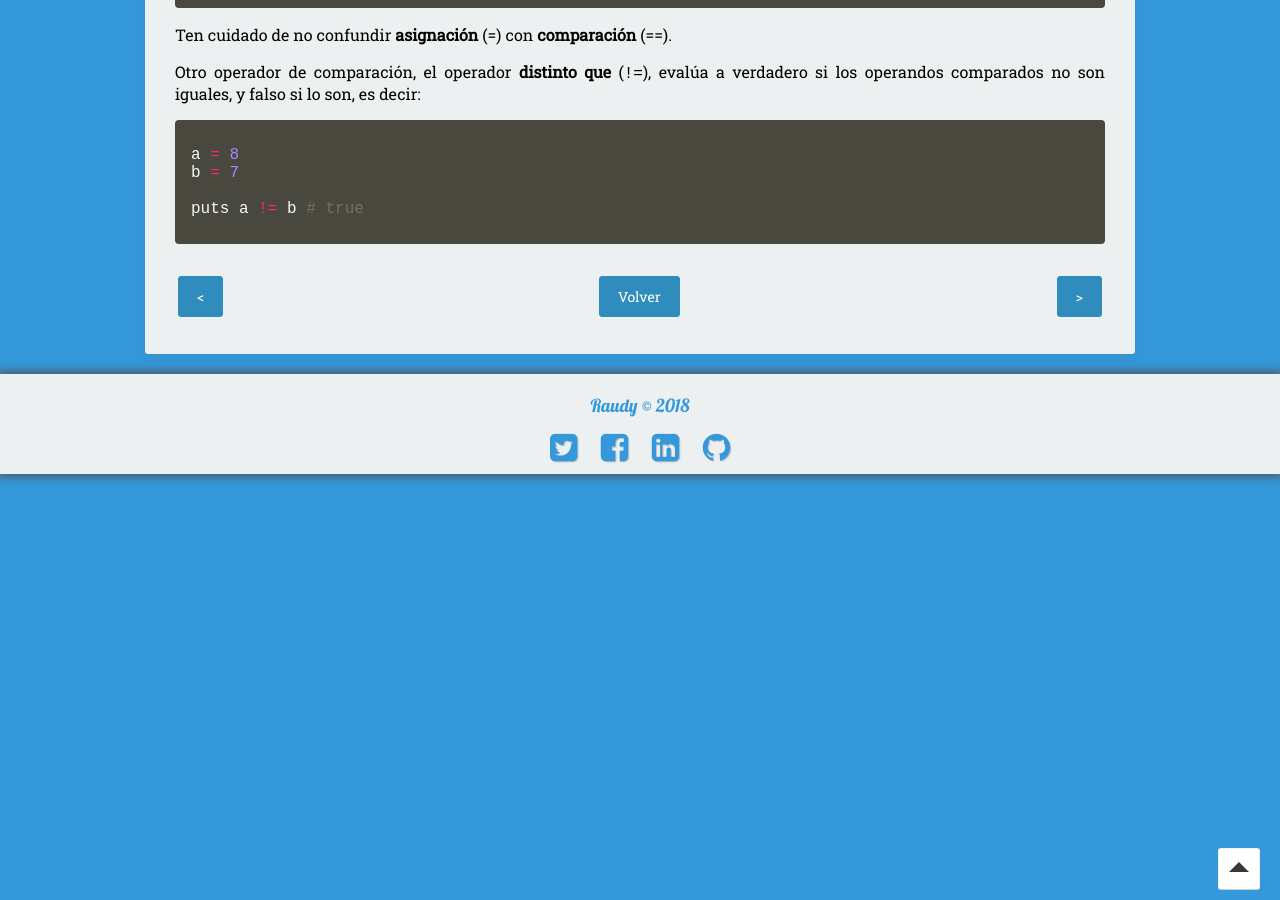
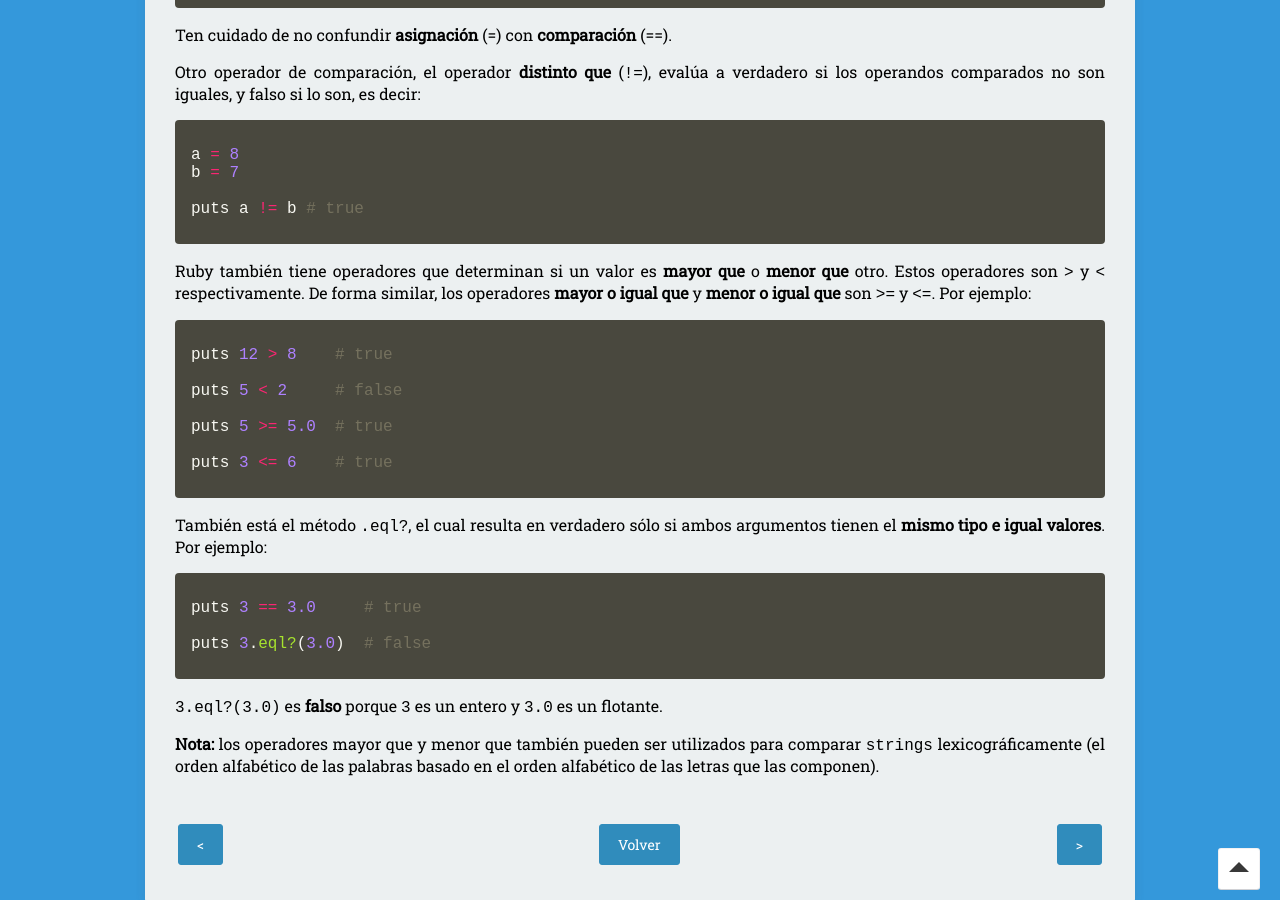
Before and after one commit to nisoto/Blog-anterior-2.0, a Jekyll site: the page built from _posts/2018-07-04-ruby-vi-otros-operadores.md, in a window 1280 px wide and 900 px high, scrolled down 915 px. Built offline with Jekyll 4.4.1, drawn with Linux system fonts in a browser that asks for light colours; nearby versions of some CDN libraries.

Commit message:
Update 2018-07-04-ruby-vi-otros-operadores.md

```diff
--- a/_posts/2018-07-04-ruby-vi-otros-operadores.md
+++ b/_posts/2018-07-04-ruby-vi-otros-operadores.md
@@ -47,6 +47,30 @@ b = 7
 puts a != b # true
 {% endhighlight %}
 
+Ruby también tiene operadores que determinan si un valor es **mayor que** o **menor que** otro. Estos operadores son `>` y `<` respectivamente. De forma similar, los operadores **mayor o igual que** y **menor o igual que** son `>=` y `<=`. Por ejemplo:
+
+{% highlight ruby %}
+puts 12 > 8    # true
+
+puts 5 < 2     # false
+
+puts 5 >= 5.0  # true
+
+puts 3 <= 6    # true
+{% endhighlight %}
+
+También está el método `.eql?`, el cual resulta en verdadero sólo si ambos argumentos tienen el **mismo tipo e igual valores**. Por ejemplo:
+
+{% highlight ruby %}
+puts 3 == 3.0     # true
+
+puts 3.eql?(3.0)  # false
+{% endhighlight %}
+
+`3.eql?(3.0)` es **falso** porque `3` es un entero y `3.0` es un flotante.
+
+**Nota:** los operadores mayor que y menor que también pueden ser utilizados para comparar `strings` lexicográficamente (el orden alfabético de las palabras basado en el orden alfabético de las letras que las componen).
+
 |     |     |     |
 |:----|:---:|----:|
 | [<](https://nisoto.github.io/ruby-iii-strings/){: .btn .btn-info} | [Volver](https://nisoto.github.io/blog/){: .btn .btn-info} | [>](https://nisoto.github.io/blog/){: .btn .btn-info} |
```
